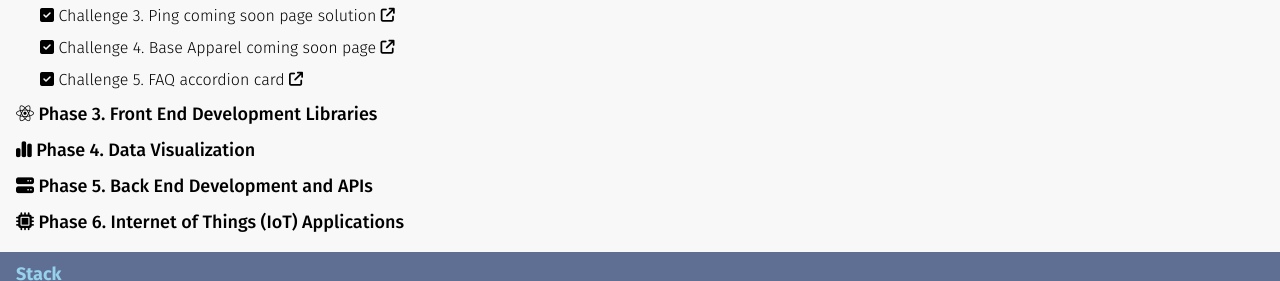
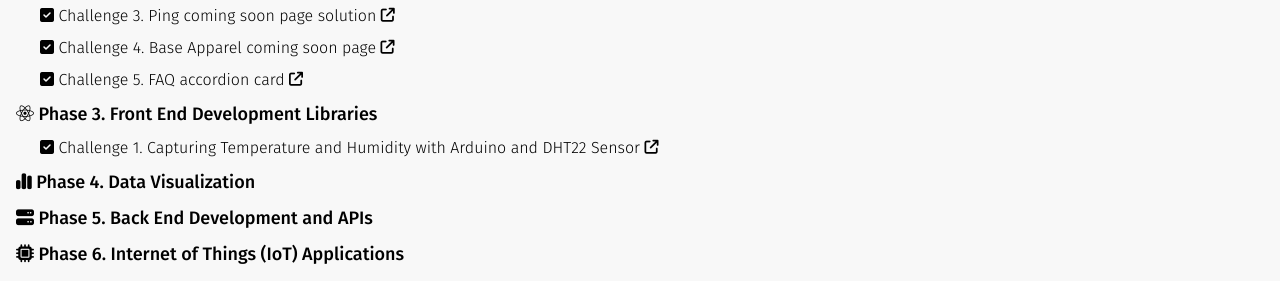
Before and after one commit to gusanchefullstack/gusanchefullstackdev-landing, a website built with Vite: page index.html in a window 1280 px wide. Shown: the part 1220-1501 px from the top of the page. Built offline with nearby package versions, Linux system fonts and the light colour scheme.

Commit message:
Add first arduino project with DHT22

```diff
--- a/index.html
+++ b/index.html
@@ -193,6 +193,11 @@
                   card <i class="fa-solid fa-arrow-up-right-from-square fa-sm"></i></a></li>
             </ul>
             <h3 class="phase-title"><i class="fa-brands fa-react"></i> Phase 3. Front End Development Libraries</h3>
+            <ul class="px-6 text-xs font-light lg:text-base">
+              <li class="mb-2"><i class="fa-solid fa-square-check"></i> Challenge 1. <a
+                href="https://github.com/gusanchefullstack/arduino-temp-humidity" target="_blank">Capturing Temperature and Humidity with Arduino and DHT22 Sensor <i class="fa-solid fa-arrow-up-right-from-square fa-sm"></i></a>
+              </li>
+            </ul>
             <h3 class="phase-title"><i class="fa-solid fa-chart-simple"></i> Phase 4. Data Visualization</h3>
             <h3 class="phase-title"><i class="fa-solid fa-server"></i> Phase 5. Back End Development and APIs</h3>
             <h3 class="phase-title"><i class="fa-solid fa-microchip"></i> Phase 6. Internet of Things (IoT) Applications</h3>
```
